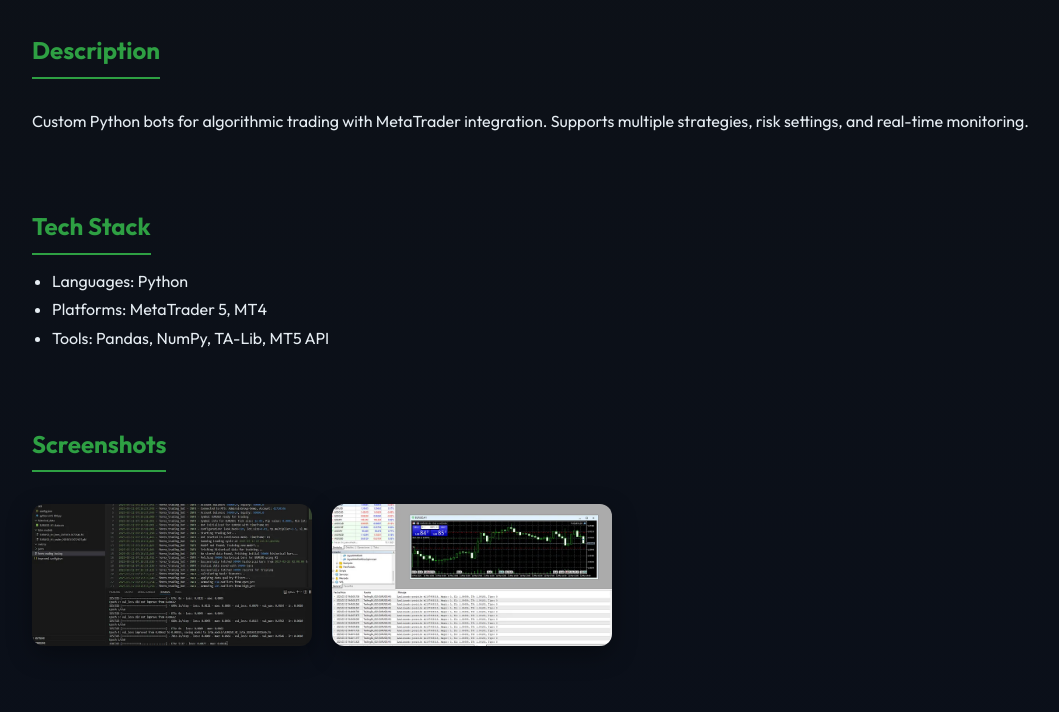
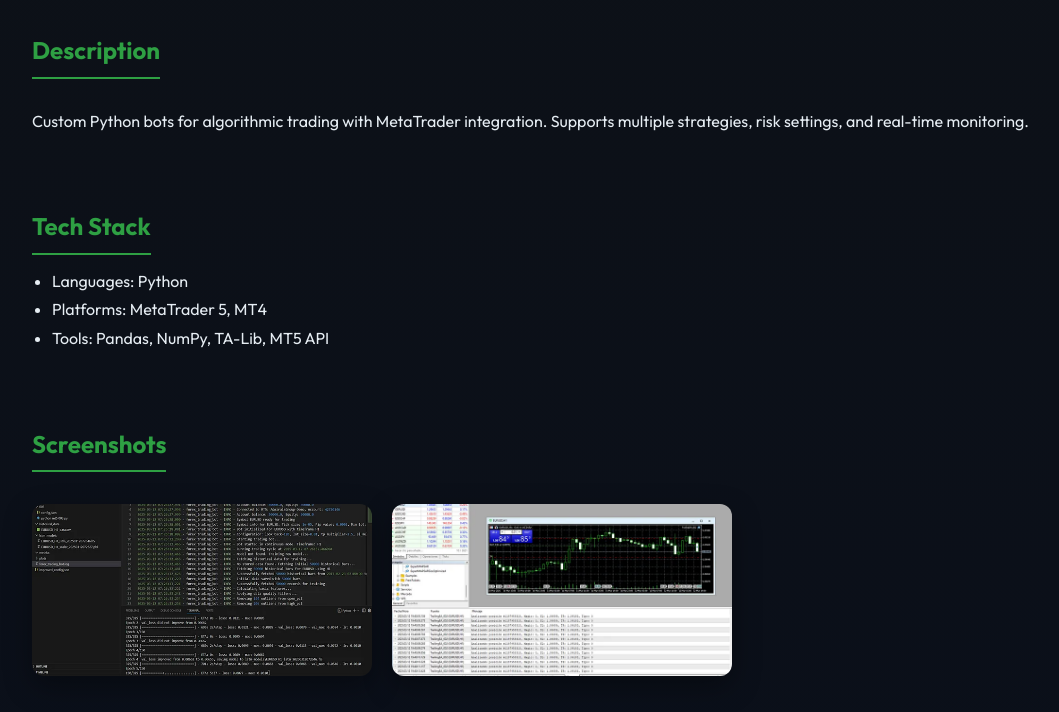
Before and after one commit to wesamghrayeb/wesam-portfolio, a plain HTML site: page projects/trading-bots.html in a window 1280 px wide. Shown: the part 237-949 px from the top of the page, without its empty margins (58-1117 px from the left). Drawn offline with Linux system fonts and the light colour scheme.

Commit message:
Update trading-bots.html

```diff
--- a/projects/trading-bots.html
+++ b/projects/trading-bots.html
@@ -59,13 +59,13 @@
       justify-content: flex-start;
       margin-top: 20px;
     }
-    .screenshots img {
-      width: 100%;
-      max-width: 280px;
-      border-radius: 12px;
-      box-shadow: 0 8px 25px rgba(0,0,0,0.35);
-      transition: transform 0.3s ease, box-shadow 0.3s ease;
-    }
+.screenshots img {
+  width: 100%;
+  max-width: 340px; /* increased from 280px */
+  border-radius: 12px;
+  box-shadow: 0 10px 28px rgba(0,0,0,0.35);
+  transition: transform 0.3s ease, box-shadow 0.3s ease;
+}
     .screenshots img:hover {
       transform: scale(1.05);
       box-shadow: 0 12px 30px rgba(0,0,0,0.5);
```
